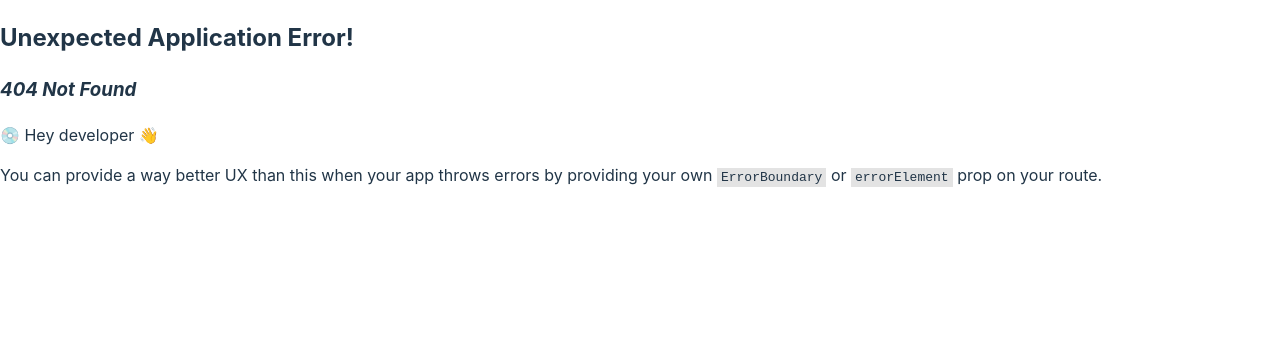
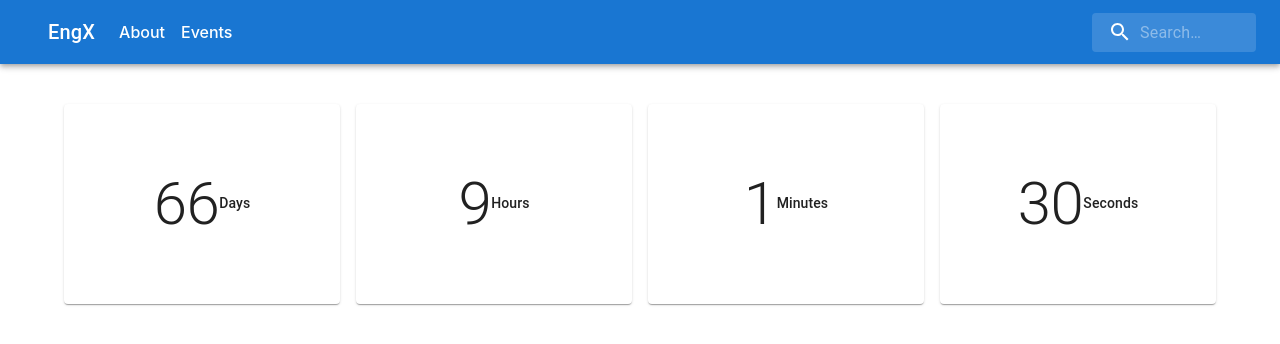
Before and after one commit to ABJ-cyber/NIC-Hackathon-Event-Registration-Dashboard, a React (Vite) app in the folder react-swc/: page /home in a window 1280 px wide. Before the commit this address had no page. Shown: the top 344 px of the page. Built offline with nearby package versions, Linux system fonts and the light colour scheme.

Commit message:
Added countdown and home page

```diff
--- /dev/null
+++ b/react-swc/src/components/Countdown.jsx
@@ -0,0 +1,76 @@
+import React, { useState, useEffect } from "react";
+import Grid from "@mui/material/Grid";
+import Paper from "@mui/material/Paper";
+import Typography from "@mui/material/Typography";
+import { styled } from "@mui/material/styles";
+
+const Item = styled(Paper)(({ theme }) => ({
+  backgroundColor: theme.palette.mode === "dark" ? "#1A2027" : "#fff",
+  ...theme.typography.body2,
+  padding: theme.spacing(1),
+  textAlign: "center",
+  color: theme.palette.text.secondary,
+}));
+
+const CountdownCard = ({ remaining, unit }) => {
+  return (
+    <Paper
+      sx={{
+        height: "200px",
+        display: "flex",
+        justifyContent: "center",
+        alignItems: "center",
+      }}
+    >
+      <Typography variant="h2">{remaining}</Typography>
+      <Typography variant="subtitle2">{unit}</Typography>
+    </Paper>
+  );
+};
+
+const Countdown = ({ targetDate }) => {
+  const calculateTimeLeft = () => {
+    const difference = +new Date(targetDate) - +new Date();
+    let timeLeft = {};
+
+    if (difference > 0) {
+      timeLeft = {
+        days: Math.floor(difference / (1000 * 60 * 60 * 24)),
+        hours: Math.floor((difference / (1000 * 60 * 60)) % 24),
+        minutes: Math.floor((difference / 1000 / 60) % 60),
+        seconds: Math.floor((difference / 1000) % 60),
+      };
+    }
+
+    return timeLeft;
+  };
+
+  const [timeLeft, setTimeLeft] = useState(calculateTimeLeft());
+
+  useEffect(() => {
+    const timer = setInterval(() => {
+      setTimeLeft(calculateTimeLeft());
+    }, 1000);
+
+    return () => clearInterval(timer);
+  }, [targetDate]);
+
+  return (
+    <Grid container spacing={2}>
+      <Grid item xs={6} sm={3}>
+        <CountdownCard remaining={timeLeft.days} unit={"Days"} />
+      </Grid>
+      <Grid item xs={6} sm={3}>
+        <CountdownCard remaining={timeLeft.hours} unit={"Hours"} />
+      </Grid>
+      <Grid item xs={6} sm={3}>
+        <CountdownCard remaining={timeLeft.minutes} unit={"Minutes"} />
+      </Grid>
+      <Grid item xs={6} sm={3}>
+        <CountdownCard remaining={timeLeft.seconds} unit={"Seconds"} />
+      </Grid>
+    </Grid>
+  );
+};
+
+export default Countdown;
--- a/react-swc/src/components/Navbar.jsx
+++ b/react-swc/src/components/Navbar.jsx
@@ -55,6 +55,7 @@ export default function SearchAppBar() {
     <Box sx={{ flexGrow: 1 }}>
       <AppBar position="static">
         <Toolbar>
+          <Link to="/home">
             <Typography
               variant="h6"
               noWrap
@@ -63,6 +64,7 @@ export default function SearchAppBar() {
             >
               EngX
             </Typography>
+          </Link>
           <Box sx={{ display: "flex", color: "white", gap: 2, mr: "auto" }}>
             <Link to={"/about"}>About</Link>
             <Link to={"/events"}>Events</Link>
--- a/react-swc/src/main.jsx
+++ b/react-swc/src/main.jsx
@@ -6,12 +6,17 @@ import Layout from "./components/Layout.jsx";
 import EventsPage from "./pages/EventsPage";
 import EventDetailsPage from "./pages/EventDetails";
 import AboutPage from "./pages/AboutPage";
+import HomePage from "./pages/HomePage";
 
 const router = createBrowserRouter([
   {
     path: "/",
     element: <Layout />,
     children: [
+      {
+        path: "home",
+        element: <HomePage />,
+      },
       {
         path: "events",
         element: <EventsPage />,
--- /dev/null
+++ b/react-swc/src/pages/HomePage.jsx
@@ -0,0 +1,12 @@
+import React from "react";
+import Countdown from "../components/Countdown";
+
+const HomePage = () => {
+  return (
+    <>
+      <Countdown targetDate={"2023-10-10"} />
+    </>
+  );
+};
+
+export default HomePage;
```
Also changed, not shown: 1 other file (tests, documents, lock files or other folders). Lines whose indentation alone changed are shown as unchanged.
